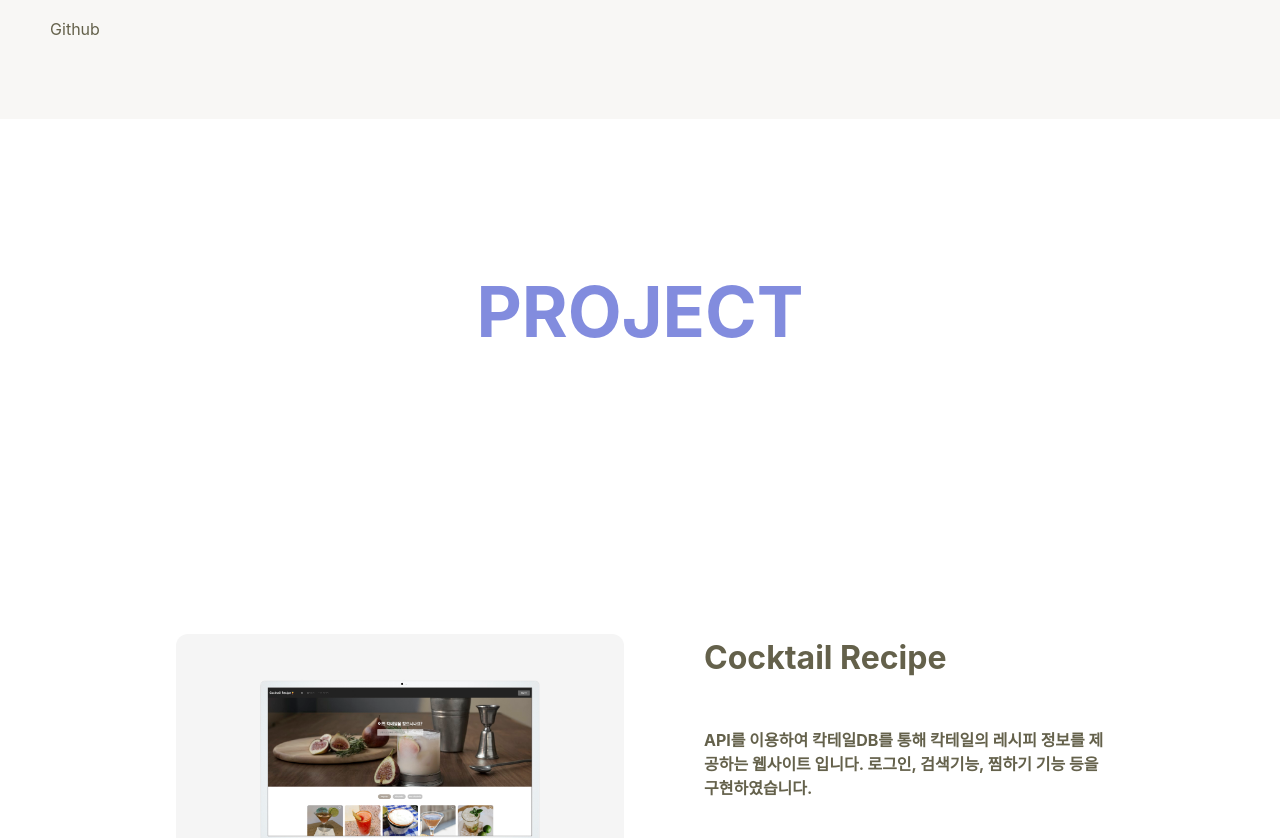
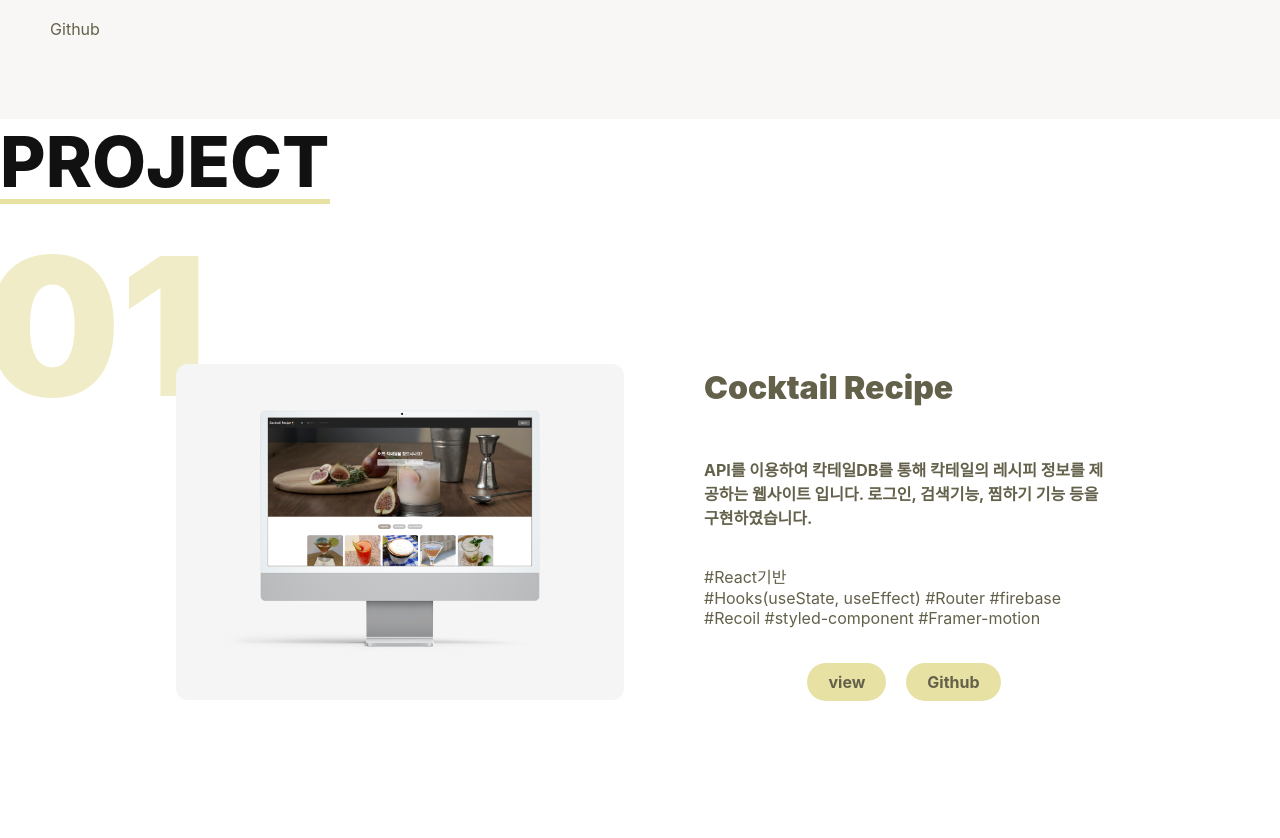
Before and after one commit to yoonzet/portfolio2022, a React (Create React App) app: page / in a window 1280 px wide. Shown: the part 1950-2788 px from the top of the page. Built offline with nearby package versions, Linux system fonts and the light colour scheme; a web font is replaced by a local one.

Commit message:
디자인 수정

```diff
--- a/package.json
+++ b/package.json
@@ -3,6 +3,8 @@
   "version": "0.1.0",
   "private": true,
   "dependencies": {
+    "@babel/runtime-corejs3": "^7.18.3",
+    "@fullpage/react-fullpage": "^0.1.26",
     "@testing-library/jest-dom": "^5.16.4",
     "@testing-library/react": "^13.1.1",
     "@testing-library/user-event": "^13.5.0",
@@ -14,6 +16,7 @@
     "gh-pages": "^3.2.3",
     "react": "^18.1.0",
     "react-dom": "^18.1.0",
+    "react-full-page": "^0.1.12",
     "react-icons": "^4.3.1",
     "react-scripts": "5.0.1",
     "react-scroll-motion": "^0.2.6",
@@ -48,6 +51,7 @@
     ]
   },
   "devDependencies": {
+    "@babel/plugin-transform-runtime": "^7.18.5",
     "@types/react": "^18.0.9",
     "@types/react-dom": "^18.0.3",
     "ts-loader": "^9.3.0"
--- a/public/index.html
+++ b/public/index.html
@@ -24,6 +24,8 @@
       work correctly both with client-side routing and a non-root public URL.
       Learn how to configure a non-root public URL by running `npm run build`.
     -->
+    <link rel="stylesheet" type="text/css" href="https://unpkg.com/fullpage.js@3.0.1/dist/fullpage.min.css">
+
     <title>이윤지 포트폴리오</title>
   </head>
   <body>
--- a/src/App.css
+++ b/src/App.css
@@ -4,6 +4,8 @@
 }
 html,body{
   height: 100%;
+  font-family: 'Noto Sans KR', sans-serif;
+
 }
 
 ol,
@@ -19,6 +21,10 @@ a {
 
 
 /* 라이브러리 */
+@import url(//fonts.googleapis.com/earlyaccess/notosanskr.css);
+.notosanskr * {
+ font-family: 'Noto Sans KR', sans-serif;
+}
 @font-face {
   font-family: 'IBMPlexSansKR-Bold';
   src: url('https://cdn.jsdelivr.net/gh/projectnoonnu/noonfonts_20-07@1.0/IBMPlexSansKR-Bold.woff') format('woff');
@@ -190,24 +196,46 @@ a {
 /* ------ project ------ */
 .projectTitle{
   font-size: 70px;
+  font-weight: 800;
   text-align: center;
-  color: #828CDE;
+  color: #111;
   margin: 150px 0 50px 0;
+  position: relative;
+  margin: 0 auto
+}
+.projectTitle::after {
+  content: '';
+  width: 100%;
+  height: 5px;
+  background-color: #E8E1A4;
+  position: absolute;
+  bottom: 0;
+  left: 0;
+  z-index: -1;
+  transition: 0.3s;
 }
 .projectWrap{
-  width: 100vw;
-  height: 100vh;
   display: flex;
   justify-content: center;
   align-items: center;
-  padding: 0 130px;
+  padding: 20vh 130px;
   box-sizing: border-box;
+  position: relative;
 }
 .projectWrap .imgWrap{
   width: 35vw;
   margin-right: 80px;
 }
-.projectWrap img{
+.projectWrap .imgWrap p{
+  font-size: 15vw;
+  color: #E8E1A4;
+  font-weight: 900;
+  opacity: 0.6;
+  position: absolute;
+  z-index: -1;
+  transform: translate(-15vw, -12vw);
+}
+.projectWrap .imgWrap img{
   width: 100%;
   border-radius: 12px;
 }
@@ -216,6 +244,7 @@ a {
    color: #64614B;
 }
 .projectWrap .rightWrap h1{
+  font-weight: 900;
   margin-bottom: 50px;
 }
 .projectWrap .rightWrap p{
--- a/src/App.tsx
+++ b/src/App.tsx
@@ -89,6 +89,7 @@ const Footer = styled.div`
 
 
 function App() {
+
   return (
     <>
           <div className="introWrap">
@@ -116,10 +117,7 @@ function App() {
                 </p>
               </div>
             </div>
-
           </div>
-
-
 
           <div className="skills">
             <h1>Skills</h1>
@@ -134,7 +132,7 @@ function App() {
                     })}
             </ul>
           </div>
-        <h1 className="projectTitle">PROJECT</h1>
+        <span className="projectTitle">PROJECT</span>
           <Project/>
         <div className="footer">&copy;2022 Portfolio <br /> yoonzet703@gmail.com / Lee yoonji</div>
    </>
--- a/src/Components/Data.tsx
+++ b/src/Components/Data.tsx
@@ -102,6 +102,7 @@ export const ProjectData = [
   //   github:'https://github.com/yoonzet/portfolio2022',
   // },
   {
+    index:'01',
     img: "/img/Mock01.jpg",
     title:'Cocktail Recipe',
     description:`API를 이용하여 칵테일DB를 통해 칵테일의 레시피 정보를 제공하는 웹사이트 입니다. 로그인, 검색기능, 찜하기 기능 등을 구현하였습니다.`,
@@ -111,6 +112,7 @@ export const ProjectData = [
     github:'https://github.com/yoonzet/cocktailRecipe',
   },
   {
+    index:'02',
     img: "/img/Mock02.jpg",
     title:'My wish list',
     description:`위시리스트를 관리할 수 있는 웹사이트 입니다. 생성/추가/수정/삭제, 바로가기 기능, 총 금액을 합산 할 수 있는 기능을 넣어 제작하였습니다.`,
@@ -120,6 +122,7 @@ export const ProjectData = [
     github:'https://github.com/yoonzet/mywishlist',
   },
   {
+    index:'03',
     img: "/img/Mock03.jpg",
     title:'플래너앱',
     description:`날씨정보 제공, 날짜/시간 기능, todo-list, 캘린더, d-day등 기능을 갖춘 플래너 앱입니다.`,
@@ -129,6 +132,7 @@ export const ProjectData = [
     github:'https://github.com/yoonzet/chromApp',
   },
   {
+    index:'04',
     img: "/img/Mock04.jpg",
     title:'크리스피크림도넛 리뉴얼',
     description:`크리스피도넛 웹사이트를 리디자인하여 반응형으로 제작하였습니다. 자연스러운 애니메이션 효과를 넣어 동적인 UI마크업 을 연습하였습니다.`,
--- a/src/Components/Project.tsx
+++ b/src/Components/Project.js
@@ -8,6 +8,7 @@ function Project() {
         return(
           <div className='projectWrap'>
             <div className='imgWrap'>
+              <p>{item.index}</p>
               <img src={process.env.PUBLIC_URL + `${item.img}`}/>
             </div>
 
--- a/src/index.tsx
+++ b/src/index.tsx
@@ -5,7 +5,7 @@ import './index.css';
 
 const root = ReactDOM.createRoot(document.getElementById('root'));
 root.render(
-  <React.StrictMode>
+  <>
     <App />
-  </React.StrictMode>
+  </>
 );
```
Also changed, not shown: src/Components/AboutMe.js (deleted, +0 -42 lines), 1 other file (tests, documents, lock files or other folders). Lines whose indentation alone changed are shown as unchanged.
